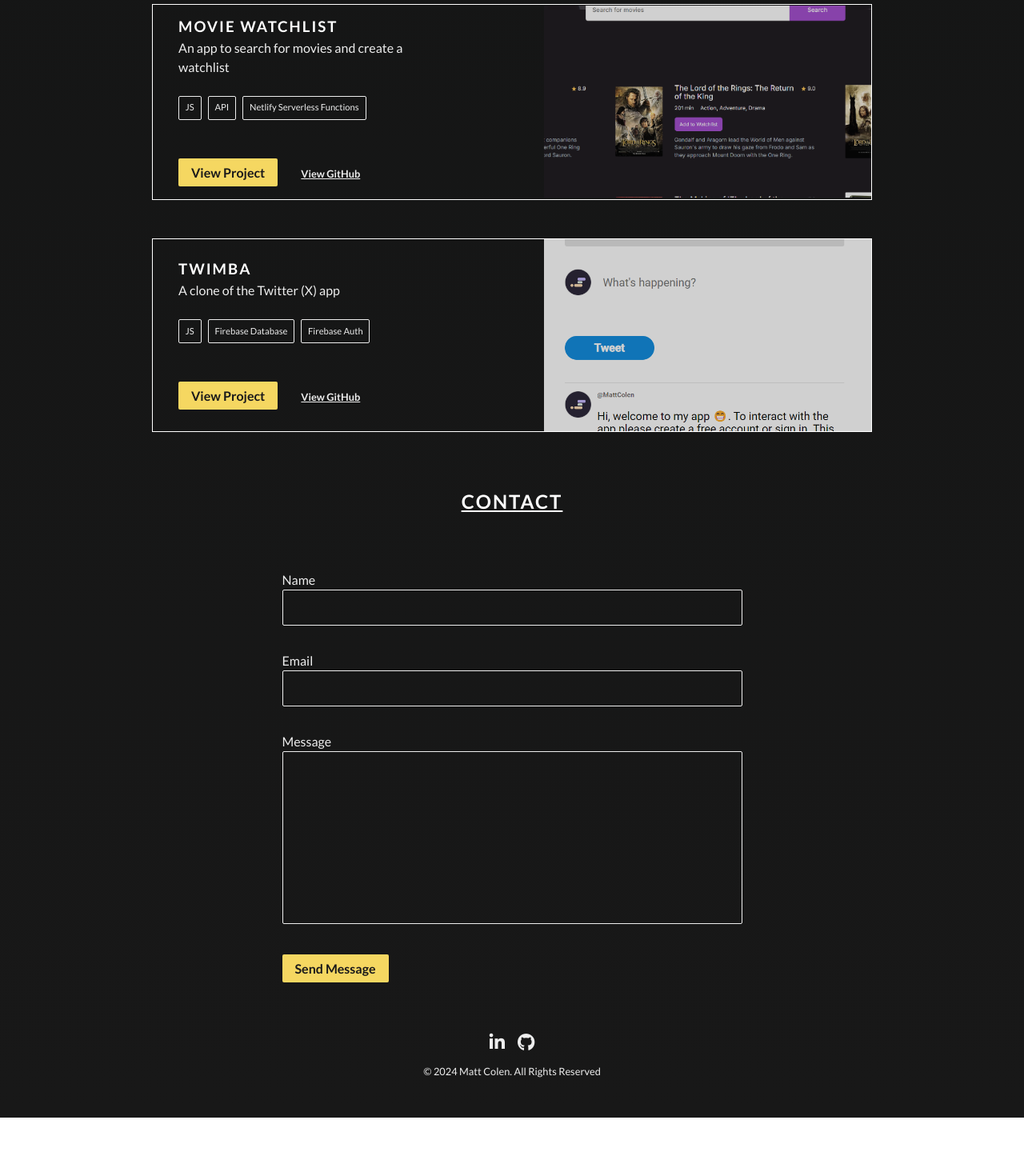
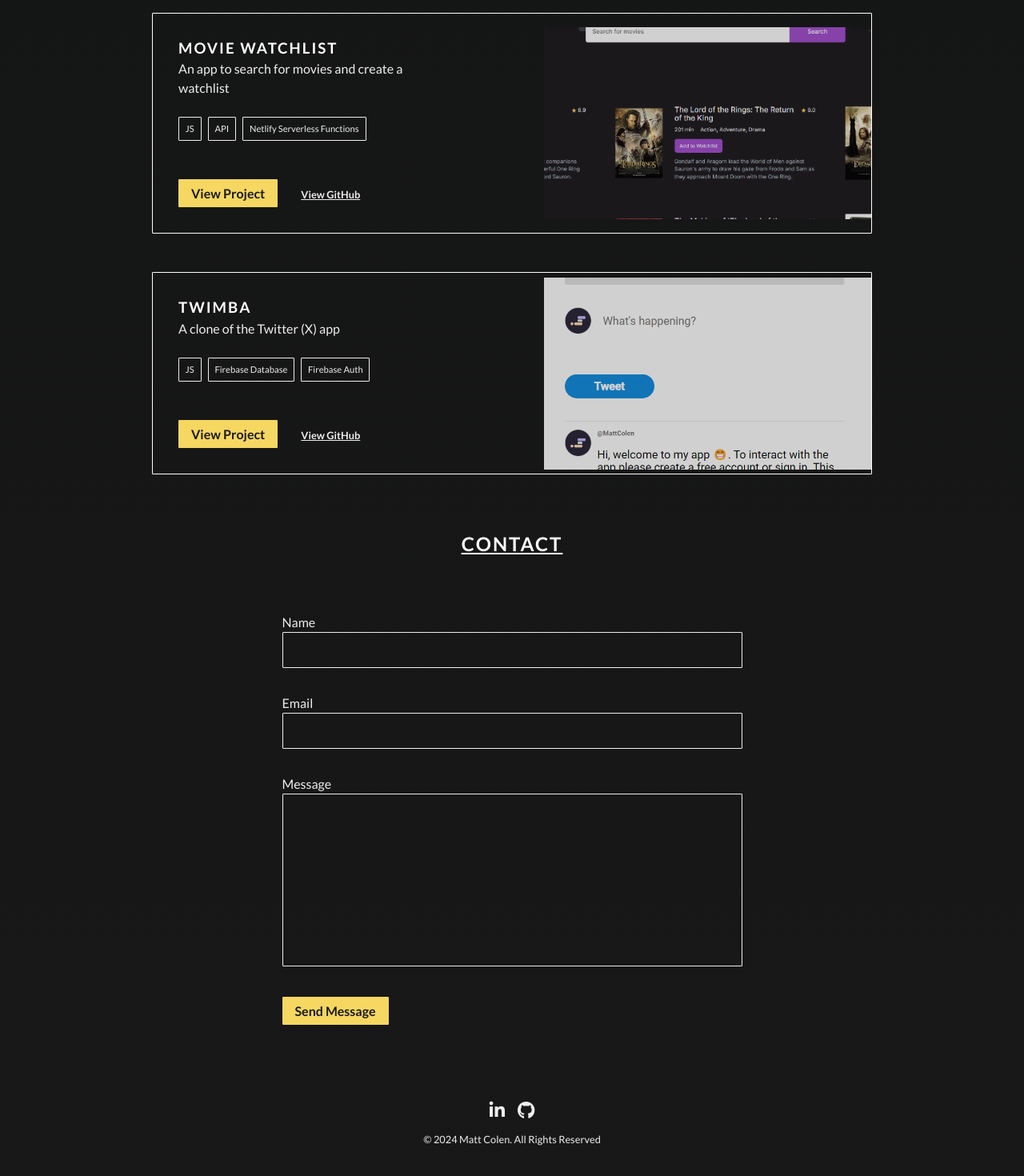
Before and after one commit to matt-colen/portfolio, a React (Vite) app: page / in a window 1280 px wide. Shown: the part 992-2462 px from the top of the page at 80% size. Before the commit the page ends 2389 px from the top, so only its background shows below. Built offline with nearby package versions, Linux system fonts and the light colour scheme.

Commit message:
Minor style updates

```diff
--- a/src/App.css
+++ b/src/App.css
@@ -7,7 +7,7 @@
   --color-cta: hsl(48, 88%, 67%);
   --color-cta-hover: hsl(48, 93%, 63%);
   --color-cta-secondary-hover: hsl(272, 32%, 92%);
-  --radius: 2px;
+  --radius: 1px;
 }
 
 /* General  */
@@ -28,7 +28,6 @@ h3 {
 body {
   color: var(--color-light);
   background: linear-gradient(to top, #181818, #131414);
-  overflow-x: hidden;
 }
 
 body,
--- a/src/components/Footer/Footer.css
+++ b/src/components/Footer/Footer.css
@@ -1,5 +1,5 @@
 .footer {
-  padding: 3em 0;
+  padding: 5em 0;
 }
 
 .footer-list {
--- a/src/components/Header/Nav/Nav.css
+++ b/src/components/Header/Nav/Nav.css
@@ -30,9 +30,13 @@
   color: var(--color-light);
 }
 
+.btn-ham {
+  padding: 1em 0 1em 1em;
+}
+
 .nav-drawer {
   background: var(--color-light);
-  position: absolute;
+  position: fixed;
   top: 0;
   right: 0;
   height: 100vh;
--- a/src/components/Header/Nav/Nav.jsx
+++ b/src/components/Header/Nav/Nav.jsx
@@ -1,4 +1,4 @@
-import { useState, useEffect } from "react";
+import { useState } from "react";
 import "./Nav.css";
 
 export default function Nav() {
@@ -7,11 +7,6 @@ export default function Nav() {
   const handleClick = () => {
     setNavDrawerOpen((prevNavDrawerOpen) => !prevNavDrawerOpen);
   };
-
-  // Locks vertical scrolling when the nav-drawer is open
-  useEffect(() => {
-    document.body.style.overflow = navDrawerOpen ? "hidden" : "";
-  }, [navDrawerOpen]);
 
   const navDrawerStyle = {
     display: navDrawerOpen ? "grid" : "none",
@@ -49,7 +44,7 @@ export default function Nav() {
         <li>
           <a href="index.html">Matt Colen</a>
         </li>
-        <button className="btn" onClick={handleClick}>
+        <button className="btn btn-ham" onClick={handleClick}>
           <i className="fa-solid fa-bars hamburger-icon"></i>
         </button>
       </ul>
--- a/src/components/Main/Project/Project.css
+++ b/src/components/Main/Project/Project.css
@@ -12,13 +12,13 @@
   justify-content: center;
   gap: 1em;
   border: 0.5px solid var(--color-light-header);
+  border-radius: var(--radius);
   overflow: hidden;
 }
 
 .project-card-data {
-  border-radius: var(--radius);
   display: grid;
-  padding: 1em 2em;
+  padding: 1em;
 }
 
 .project-name {
@@ -53,7 +53,7 @@
   opacity: 0.8;
 }
 
-@media (min-width: 700px) {
+@media (min-width: 900px) {
   .project-card {
     display: grid;
     grid-template-columns: repeat(2, 1fr);
@@ -63,6 +63,7 @@
   }
   .project-card-data {
     display: unset;
+    padding: 2em;
   }
   .project-card-data .btn {
     margin-top: 3em;
```
